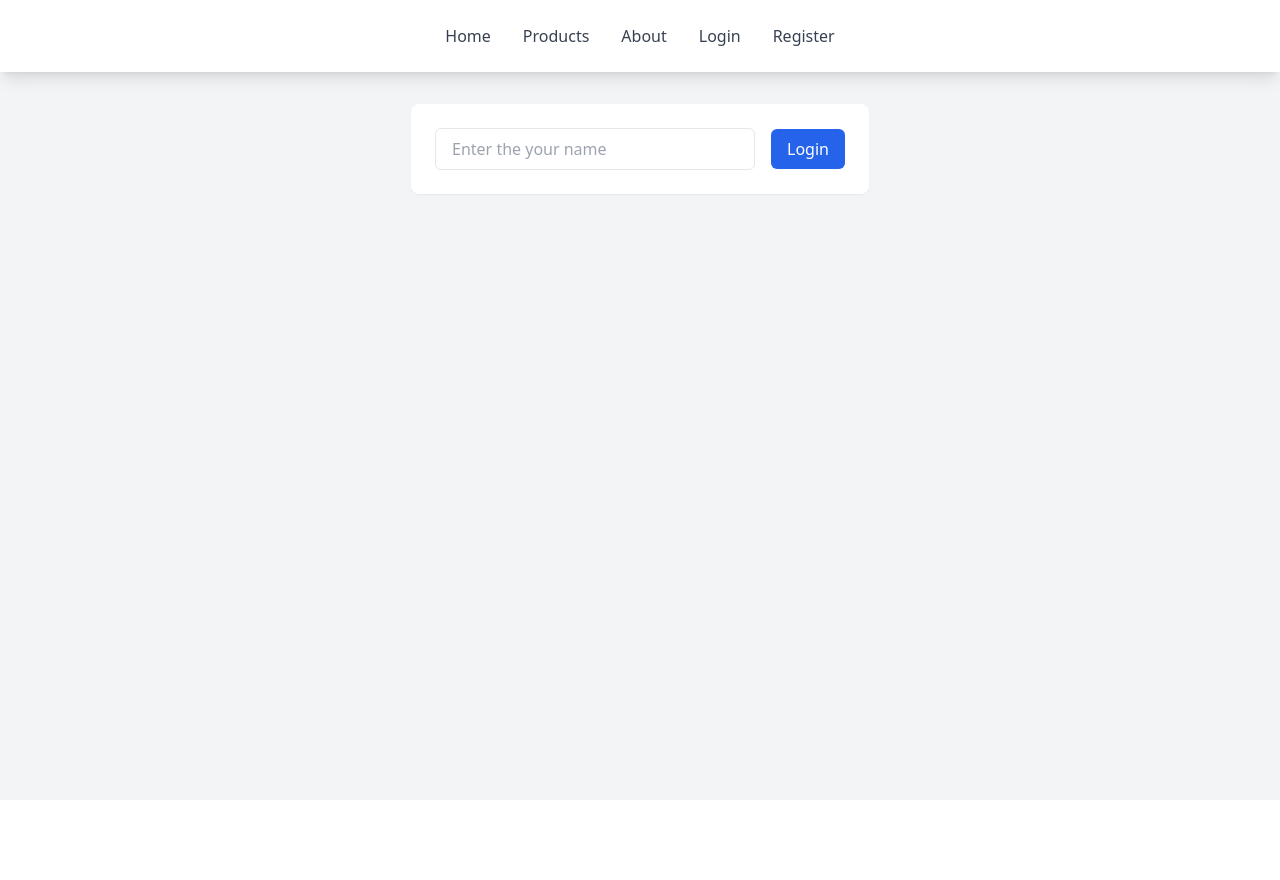
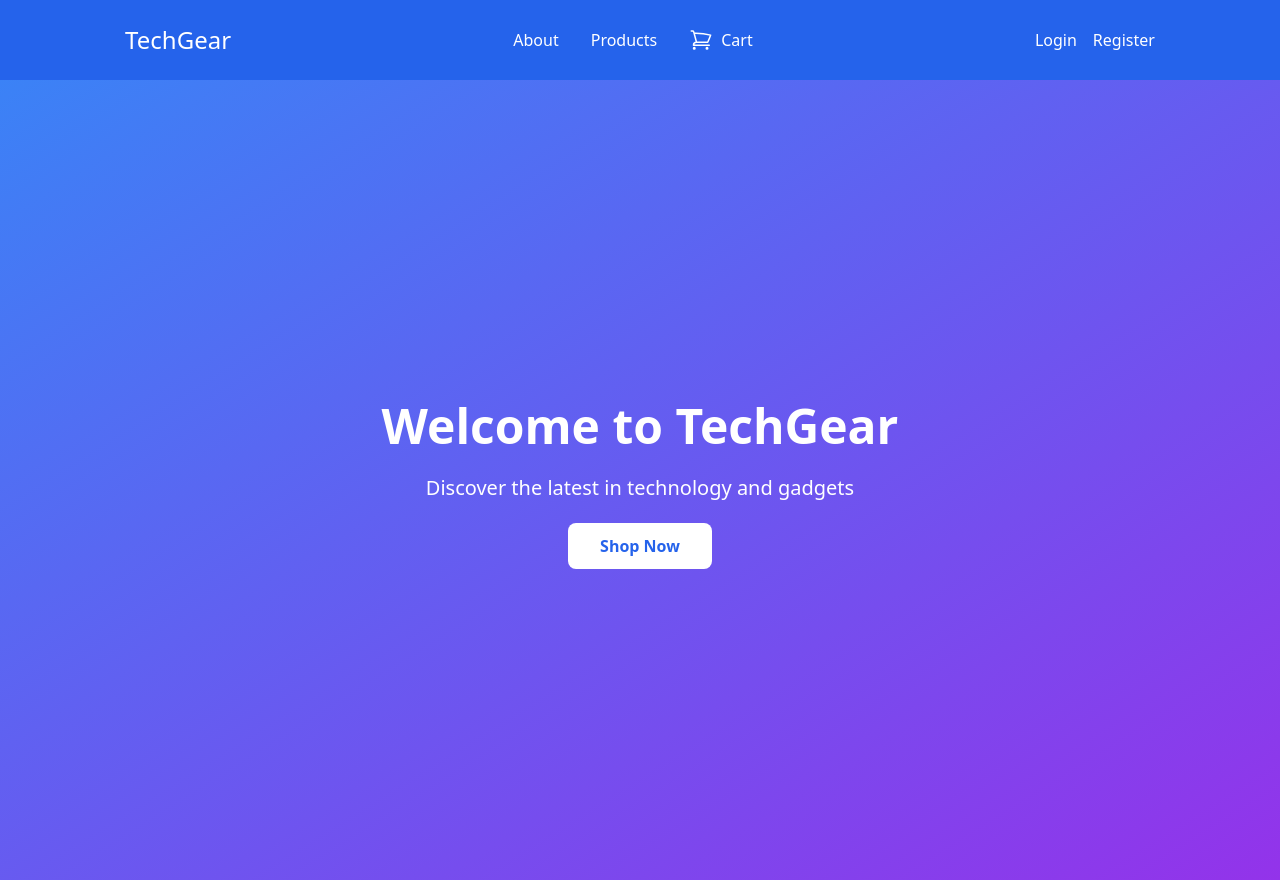
Before and after one commit to siphosethu1998/online-store, a React (Create React App) app: page / in a window 1280 px wide. Before the commit the page ends 800 px from the top, so only its background shows below. Built offline with nearby package versions, Linux system fonts and the light colour scheme.

Commit message:
made the landing page for the website, add LandingPage.js, remove Home.js

```diff
--- a/package.json
+++ b/package.json
@@ -3,6 +3,7 @@
   "version": "0.1.0",
   "private": true,
   "dependencies": {
+    "@heroicons/react": "^2.2.0",
     "cra-template": "1.2.0",
     "formik": "^2.4.6",
     "react": "^19.0.0",
--- a/src/About.js
+++ b/src/About.js
@@ -9,7 +9,7 @@ const About = ({totalPrice, visibility}) => {
       <div className="bg-gray-200 flex justify-center text-sm py-8 px-8 text-gray-400 self-start mb-4">
         200x100
       </div>
-      <h1 className="text-2xl font-bold">About out Store</h1>
+      <h1 className="text-2xl font-bold">About our Store</h1>
       <p className="my-6">Welcome to TechGear, your premier destination for high-quality office and tech accessories. We pride ourselves on offering innovative products that enhance your workspace and productivity.</p>
       {/* placeholder company image */}
       <div className="bg-gray-200 mb-6 flex w-72 h-72 justify-center items-center  shadow-md rounded-md text-4xl py-8 px-8 text-gray-400 self-start">
--- a/src/App.js
+++ b/src/App.js
@@ -2,7 +2,7 @@ import './App.css';
 import { useState } from 'react';
 import {Routes, Route} from 'react-router-dom'
 import NavBar from './Components/NavBar';
-import Home from './Home';
+import LandingPage from './LandingPage';
 import Products from './Products';
 import About from './About';
 import LoginForm from './LoginForm';
@@ -25,7 +25,7 @@ function App() {
       <NavBar />
 
       <Routes>
-        <Route exact path="/" element={<Home />} />
+        <Route exact path="/" element={<LandingPage />} />
         <Route path="/products" element={<Products totalPrice={totalPrice} visibility={visibility} handleTotalPrice={handleTotalPrice} handleVisibility={handleVisibility} />} />
         <Route path="/about" element={<About totalPrice={totalPrice} visibility={visibility} />} />
         <Route path="/login" element={<LoginForm />} />
--- a/src/Components/NavBar.js
+++ b/src/Components/NavBar.js
@@ -1,13 +1,22 @@
+import { ShoppingCartIcon } from "@heroicons/react/24/outline";
 import { Link } from "react-router-dom";
 
 const NavBar = () => {
   return (
-    <div className="flex justify-center gap-x-8 py-6 mb-2 font-medium text-gray-700 bg-white shadow-lg">
-      <Link to="/" className="hover:text-blue-600 focus:text-blue-600">Home</Link>
-      <Link to="/products" className="hover:text-blue-600 focus:text-blue-600">Products</Link>
-      <Link to="/about" className="hover:text-blue-600 focus:text-blue-600">About</Link>
-      <Link to="/login" className="hover:text-blue-600 focus:text-blue-600">Login</Link>
-      <Link to="/register" className="hover:text-blue-600 focus:text-blue-600">Register</Link>
+    <div className="flex justify-around items-center gap-x-8 py-6 font-medium bg-blue-600 text-white shadow-lg">
+      <Link to="/" className="text-2xl">TechGear</Link>
+      <div className="flex gap-8">
+        <Link to="/about" className="hover:text-blue-100 focus:text-blue-200">About</Link>
+        <Link to="/products" className="hover:text-blue-100 focus:text-blue-200"> Products </Link>
+        <Link to="/products" className="flex gap-2 hover:text-blue-200 focus:text-blue-200">
+          <ShoppingCartIcon className="size-6"/>
+          <span>Cart</span>
+        </Link>
+      </div>
+      <div className="flex gap-4">
+        <Link to="/login" className="hover:text-blue-600 focus:text-blue-600">Login</Link>
+        <Link to="/register" className="hover:text-blue-600 focus:text-blue-600">Register</Link>
+      </div>
     </div>
   );
 }
--- a/src/Home.js
+++ /dev/null
@@ -1,43 +0,0 @@
-import { useEffect, useRef, useState } from "react";
-
-const Home = () => {
-  const [name, setName] = useState("");
-  const [userInput, setUserInput] = useState("");
-  const inputRef = useRef(null);
-
-  const handleLogin = () => {
-    setName(userInput);
-  }
-
-  const handleLogout = () => {
-    setName("");
-    setUserInput("");
-  }
-
-  useEffect(() => {
-    inputRef.current.focus();
-  },[userInput])
-
-  return (
-    <div className="bg-white flex gap-x-4 p-6 mt-8 mx-auto w-fit rounded-lg shadow-sm items-center">
-      { name === "" ?
-      <input
-        ref={inputRef}
-        className="px-4 py-2 w-80 focus:outline-none border border-gray-200 rounded-md"
-        placeholder="Enter the your name"
-        value={userInput}
-        onChange={event => setUserInput(event.target.value)}
-      /> :
-      <h1 className="text-2xl font-medium">Welcome {name} </h1>
-      }
-      <button
-        className={`px-4 py-2 ${ name === "" ? "bg-blue-600 hover:bg-blue-700" : "bg-red-600 hover:bg-red-700" } text-white rounded-md`}
-        onClick={ (name.length === 0) ? handleLogin : handleLogout }
-      >
-        { name === "" ? "Login" : "Logout" }
-      </button>
-    </div>
-  );
-}
-
-export default Home;
--- /dev/null
+++ b/src/LandingPage.js
@@ -0,0 +1,42 @@
+import { useEffect, useRef, useState } from "react";
+import { Link } from "react-router-dom";
+
+const LandingPage = () => {
+  const [name, setName] = useState("");
+  const [userInput, setUserInput] = useState("");
+  const inputRef = useRef(null);
+
+  {/* don't need this section right now
+  const handleLogin = () => {
+    setName(userInput);
+  }
+
+  const handleLogout = () => {
+    setName("");
+    setUserInput("");
+  }
+
+  useEffect(() => {
+    inputRef.current.focus();
+  },[userInput])
+  */}
+
+  return (
+    <div className="flex flex-col justify-center bg-gradient-to-br from-blue-500 to-purple-600 min-h-screen text-white">
+      <div className="container mx-auto px-4 py-16">
+        <div className="text-center">
+          <h1 className="text-5xl font-bold mb-6">Welcome to TechGear</h1>
+          <p className="text-xl mb-8">Discover the latest in technology and gadgets</p>
+          <Link
+            to="/products"
+            className="bg-white text-blue-600 py-3 px-8 rounded-lg font-semibold hover:bg-blue-50 transition duration-200"
+          >
+            Shop Now
+          </Link>
+        </div>
+      </div>
+    </div>
+  );
+}
+
+export default LandingPage;
```
Also changed, not shown: 2 other files (tests, documents, lock files or other folders).
